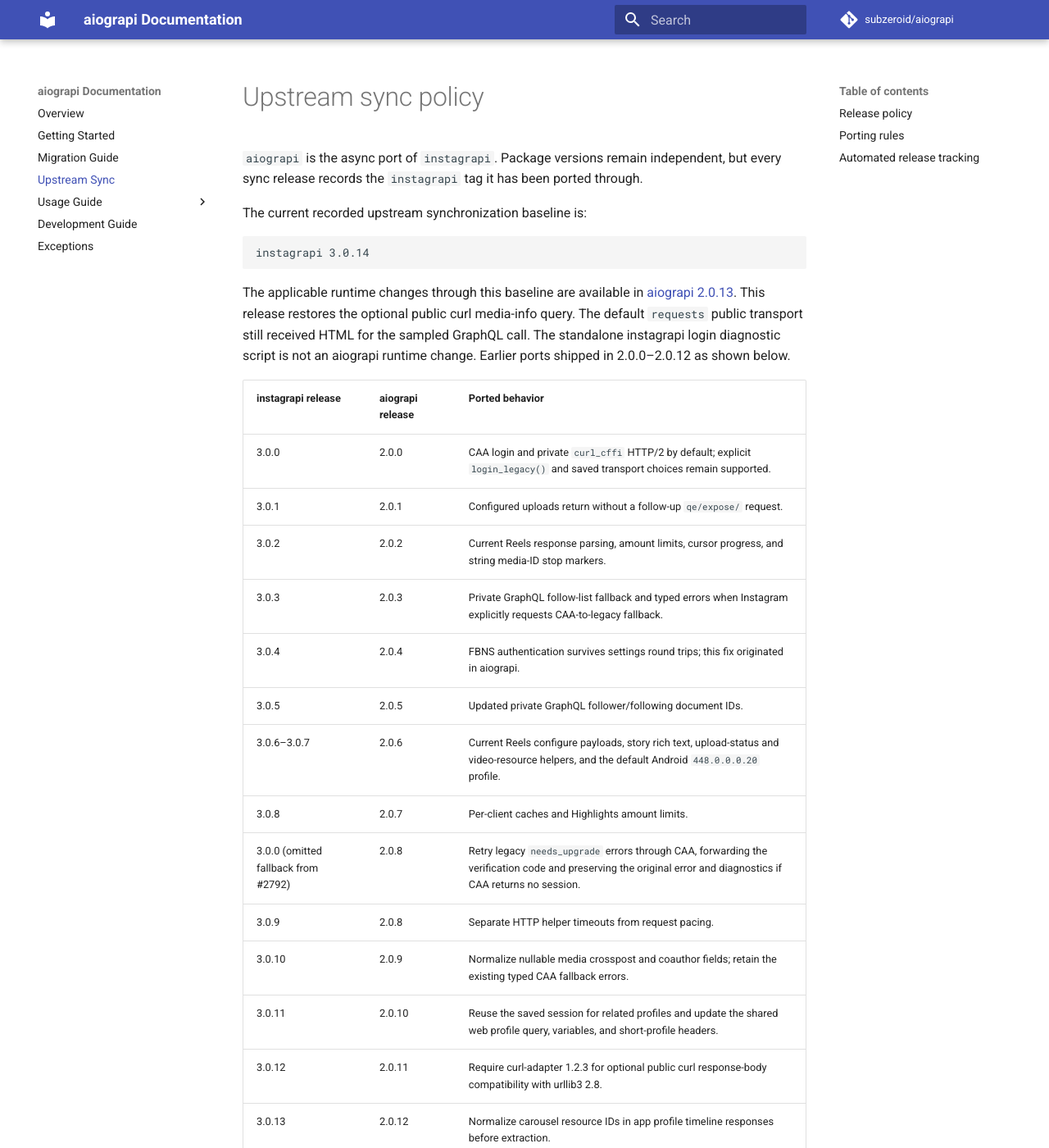
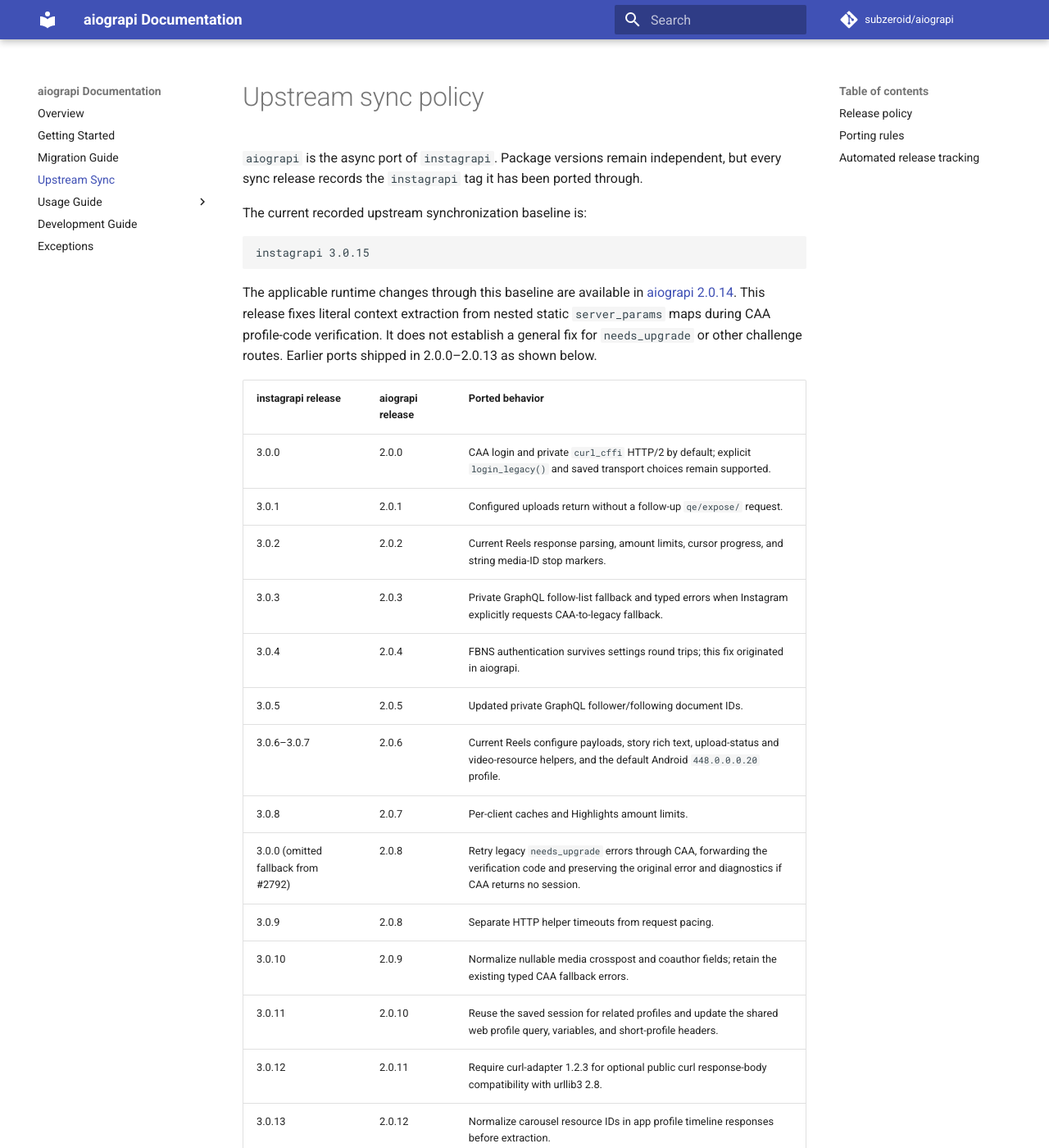
Before and after one commit to subzeroid/aiograpi, an MkDocs documentation site: the page built from docs/upstream-sync.md, in a window 1280 px wide and 1400 px high. Shown: the whole window at 82% size. Built offline with MkDocs 1.6.1 and Material for MkDocs 9.7.7, drawn with Linux system fonts in a browser that asks for light colours; comment, search, counter and statistics services are not loaded; the version menu is left out; some of the changed text lies outside the part shown.

Commit message:
chore: prepare aiograpi 2.0.14 release (#487)
Update release metadata for the nested CAA context parser correction.

````diff
--- a/aiograpi/__init__.py
+++ b/aiograpi/__init__.py
@@ -48,7 +48,7 @@ from aiograpi.mixins.video import DownloadVideoMixin, UploadVideoMixin
 # Used as fallback logger if another is not provided.
 DEFAULT_LOGGER = logging.getLogger("aiograpi")
 
-__upstream_instagrapi_version__ = "3.0.14"
+__upstream_instagrapi_version__ = "3.0.15"
 
 
 class Client(
--- a/docs/upstream-sync.md
+++ b/docs/upstream-sync.md
@@ -5,10 +5,10 @@
 The current recorded upstream synchronization baseline is:
 
 ```text
-instagrapi 3.0.14
+instagrapi 3.0.15
 ```
 
-The applicable runtime changes through this baseline are available in [aiograpi 2.0.13](https://github.com/subzeroid/aiograpi/releases/tag/2.0.13). This release restores the optional public curl media-info query. The default `requests` public transport still received HTML for the sampled GraphQL call. The standalone instagrapi login diagnostic script is not an aiograpi runtime change. Earlier ports shipped in 2.0.0–2.0.12 as shown below.
+The applicable runtime changes through this baseline are available in [aiograpi 2.0.14](https://github.com/subzeroid/aiograpi/releases/tag/2.0.14). This release fixes literal context extraction from nested static `server_params` maps during CAA profile-code verification. It does not establish a general fix for `needs_upgrade` or other challenge routes. Earlier ports shipped in 2.0.0–2.0.13 as shown below.
 
 | instagrapi release | aiograpi release | Ported behavior |
 | --- | --- | --- |
@@ -27,6 +27,7 @@ The applicable runtime changes through this baseline are available in [aiograpi
 | 3.0.12 | 2.0.11 | Require curl-adapter 1.2.3 for optional public curl response-body compatibility with urllib3 2.8. |
 | 3.0.13 | 2.0.12 | Normalize carousel resource IDs in app profile timeline responses before extraction. |
 | 3.0.14 | 2.0.13 | Restore the optional public curl media-info PostRoot query; the instagrapi login diagnostic helper change is sync-only. |
+| 3.0.15 | 2.0.14 | Extract literal CAA profile-code contexts from nested static server parameters while preserving operand positions. |
 
 See the [login migration guide](usage-guide/login-migration.md) for the current defaults and compatibility options. From aiograpi 2.0.3, `login()` follows an explicit fallback instruction returned by Instagram; it does not retry every failed CAA login through the legacy endpoint.
 
--- a/pyproject.toml
+++ b/pyproject.toml
@@ -4,7 +4,7 @@ build-backend = "setuptools.build_meta"
 
 [project]
 name = "aiograpi"
-version = "2.0.13"
+version = "2.0.14"
 authors = [
     { name = "Mark Subzeroid", email = "143403577+subzeroid@users.noreply.github.com" },
 ]
````
Also changed, not shown: CHANGELOG.md (+10 -0 lines), 1 other file.
